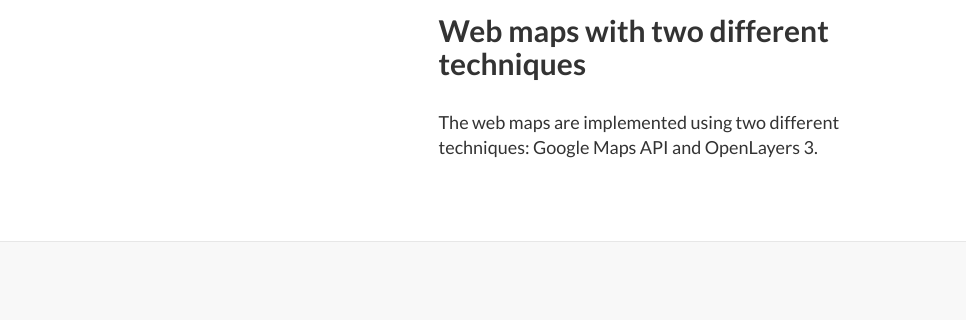
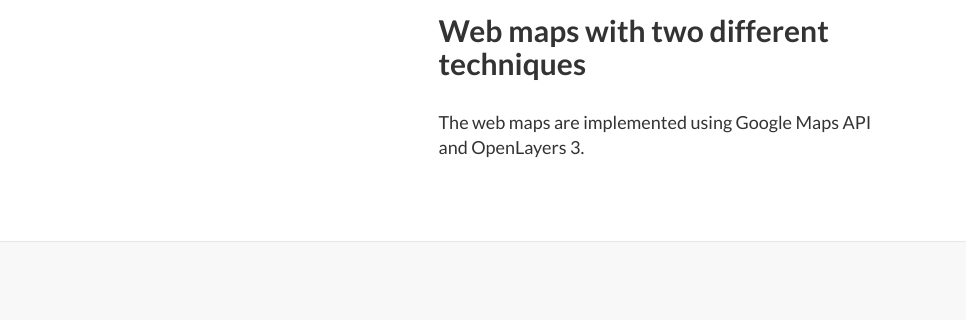
Before and after one commit to MarjuH/WMP-team-Ahma, a plain HTML site: page index.html in a window 1280 px wide. Shown: the part 1321-1641 px from the top of the page, 314-1280 px from the left. Drawn offline with nearby package versions, Linux system fonts and the light colour scheme.

Commit message:
Landing page updated again

```diff
--- a/index.html
+++ b/index.html
@@ -124,7 +124,7 @@
                     <hr class="section-heading-spacer">
                     <div class="clearfix"></div>
                     <h2 class="section-heading">Web maps with two different techniques</h2>
-                    <p class="lead">The web maps are implemented using two different techniques: Google Maps API and OpenLayers 3.</p>
+                    <p class="lead">The web maps are implemented using Google Maps API and OpenLayers 3.</p>
                 </div>
                 <div class="col-lg-5 col-sm-pull-6  col-sm-6">
                     <img class="img-responsive" src="img/OpenLayers_logo.svg.png" alt="">
```
